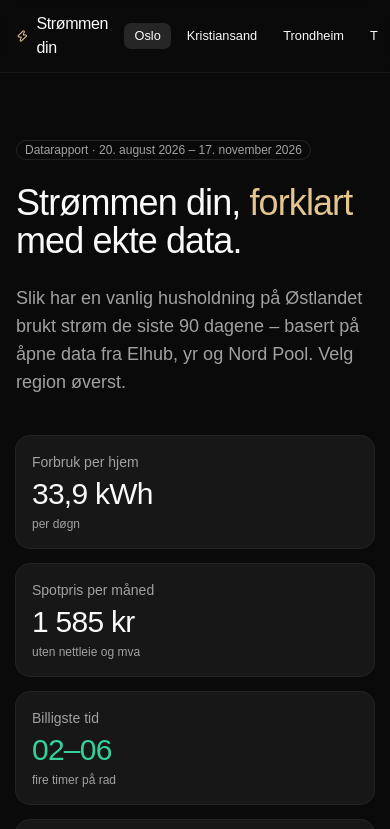
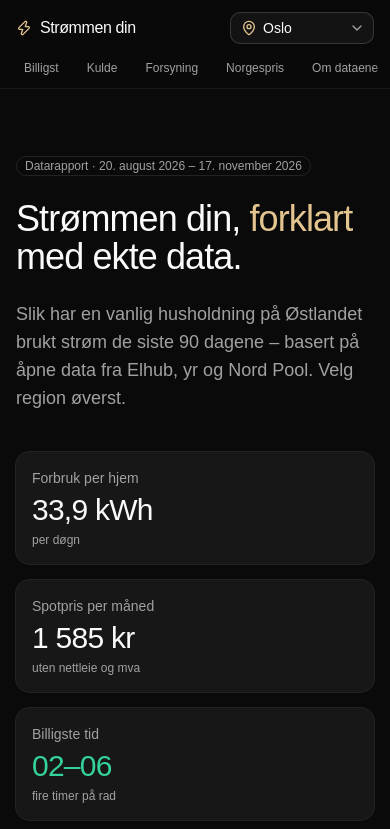
Before and after one commit to elhub/strommen-din, a React (Vite) app: page / in a window 390 px wide. Shown: the top 829 px of the page. Built offline with nearby package versions, Linux system fonts and the light colour scheme.

Commit message:
feat: add mobile region select and section nav to header

```diff
--- a/src/App.tsx
+++ b/src/App.tsx
@@ -1,6 +1,6 @@
 import { useMemo, useState } from "react";
 import { Bar, Cell, ComposedChart, Line, ReferenceLine, ResponsiveContainer, Tooltip, XAxis, YAxis, Area as RArea } from "recharts";
-import { ArrowRight, Car, Coins, Info, ShowerHead, Snowflake, WashingMachine, Zap } from "lucide-react";
+import { ArrowRight, Car, Coins, Info, MapPin, ShowerHead, Snowflake, WashingMachine, Zap } from "lucide-react";
 import { AREAS, Area, P, dailyNexus, forecastModel, household, norgespris, osloParts, overview } from "@/analysis";
 import map from "@/data/norway.json";
 import { Card, CardContent, CardDescription, CardHeader, CardTitle } from "@/components/ui/card";
@@ -9,6 +9,7 @@ import { Badge } from "@/components/ui/badge";
 import { Slider } from "@/components/ui/slider";
 import { Alert, AlertDescription, AlertTitle } from "@/components/ui/alert";
 import { Separator } from "@/components/ui/separator";
+import { Select, SelectContent, SelectItem, SelectTrigger, SelectValue } from "@/components/ui/select";
 
 const CITY: Record<Area, { city: string; in: string }> = {
   NO1: { city: "Oslo", in: "på Østlandet" },
@@ -80,7 +81,7 @@ function Method() {
     { q: "Hvor sikker er Norgespris-analysen?", a: "Den sammenligner to grupper i samme periode. De som valgte Norgespris kan ha andre hus og vaner, så resultatet er en pekepinn – ikke et bevis." },
   ];
   return (
-    <section id="metode" className="scroll-mt-20">
+    <section id="metode" className="scroll-mt-28">
       <Heading n="—" title="Om dataene" lead={`Analysen dekker ${PERIOD}. Alle tall er åpne og kan etterprøves.`} />
       <Card>
         <CardContent className="divide-y divide-border py-0">
@@ -108,19 +109,51 @@ export default function App() {
 
   return (
     <div className="min-h-screen bg-background text-foreground antialiased">
-      <header className="sticky top-0 z-20 border-b border-border/60 bg-background/80 backdrop-blur">
-        <div className="mx-auto flex max-w-5xl items-center justify-between gap-3 px-4 py-3 sm:px-6">
-          <div className="flex items-center gap-2 font-medium tracking-tight">
+      <header className="sticky top-0 z-20 border-b border-border/60 bg-background/85 backdrop-blur-md">
+        <div className="mx-auto flex h-14 max-w-5xl items-center justify-between gap-3 px-4 sm:px-6">
+          <a href="#" className="flex items-center gap-2 font-medium tracking-tight">
             <Zap className="size-4 text-[#e4c590]" /> Strømmen din
-          </div>
-          <div className="-mx-1 flex gap-1 overflow-x-auto px-1 py-1 [scrollbar-width:none] [&::-webkit-scrollbar]:hidden">
+          </a>
+          <div className="hidden gap-1 md:flex">
             {AREAS.map((a) => (
               <Button key={a} size="sm" variant={a === area ? "secondary" : "ghost"} onClick={() => setArea(a)}>
                 {CITY[a].city}
               </Button>
             ))}
           </div>
+          <Select value={area} onValueChange={(v) => v && setArea(v as Area)} items={AREAS.map((a) => ({ value: a, label: CITY[a].city }))}>
+            <SelectTrigger className="h-9 min-w-36 md:hidden" aria-label="Velg region">
+              <MapPin className="size-4 text-[#e4c590]" />
+              <SelectValue />
+            </SelectTrigger>
+            <SelectContent align="end">
+              {AREAS.map((a) => (
+                <SelectItem key={a} value={a} className="py-2">
+                  {CITY[a].city}
+                </SelectItem>
+              ))}
+            </SelectContent>
+          </Select>
         </div>
+        <nav aria-label="Seksjoner" className="mx-auto max-w-5xl [mask-image:linear-gradient(90deg,transparent,#000_16px,#000_calc(100%-16px),transparent)]">
+          <div className="flex gap-1 overflow-x-auto px-3 pb-2 [scrollbar-width:none] sm:px-5 [&::-webkit-scrollbar]:hidden">
+            {[
+              ["billigst", "Billigst"],
+              ["kulde", "Kulde"],
+              ["forsyning", "Forsyning"],
+              ["norgespris", "Norgespris"],
+              ["metode", "Om dataene"],
+            ].map(([id, label]) => (
+              <a
+                key={id}
+                href={`#${id}`}
+                className="shrink-0 rounded-full px-3 py-1 text-xs text-muted-foreground transition-colors hover:bg-muted hover:text-foreground"
+              >
+                {label}
+              </a>
+            ))}
+          </div>
+        </nav>
       </header>
 
       <main className="mx-auto max-w-5xl space-y-20 px-4 pb-24 sm:px-6">
@@ -202,7 +235,7 @@ function Cheapest({ area, best, win }: { area: Area; best: number; win: (s: numb
     { icon: ShowerHead, label: "Varmtvann", v: water, set: setWater, max: 8 },
   ];
   return (
-    <section id="billigst" className="scroll-mt-20">
+    <section id="billigst" className="scroll-mt-28">
       <Heading n="01" title="Når er strømmen billigst?" lead="Vi bruker mest strøm når den er dyrest. Å flytte litt av forbruket til natta er den enkleste måten å spare på." />
       <div className="grid gap-4 lg:grid-cols-5">
         <Card className="lg:col-span-3">
@@ -275,7 +308,7 @@ function Cold({ area }: { area: Area }) {
     return { label: `${day} ${String(o.hour).padStart(2, "0")}:00`, temp: x.temp, kwh: x.predicted / h.homes };
   });
   return (
-    <section id="kulde" className="scroll-mt-20">
+    <section id="kulde" className="scroll-mt-28">
       <Heading
         n="02"
         title="Når det blir kaldt, går strømmen"
@@ -352,7 +385,7 @@ function SelfSupply({ area, setArea }: { area: Area; setArea: (a: Area) => void
   const prod = d.reduce((s, x) => s + x.production, 0);
   const share = (k: "hydro" | "wind" | "solar") => (100 * d.reduce((s, x) => s + x[k], 0)) / prod;
   return (
-    <section id="forsyning" className="scroll-mt-20">
+    <section id="forsyning" className="scroll-mt-28">
       <Heading
         n="03"
         title="Hvem forsyner hvem?"
@@ -476,7 +509,7 @@ function Norgespris({ area }: { area: Area }) {
   const diff = (n.peakLoadNp - n.peakLoadOther) * 100;
   const max = Math.max(spot, fixed) || 1;
   return (
-    <section id="norgespris" className="scroll-mt-20">
+    <section id="norgespris" className="scroll-mt-28">
       <Heading
         n="04"
         title="Norgespris – lønte det seg, og endret det vanene?"
```
